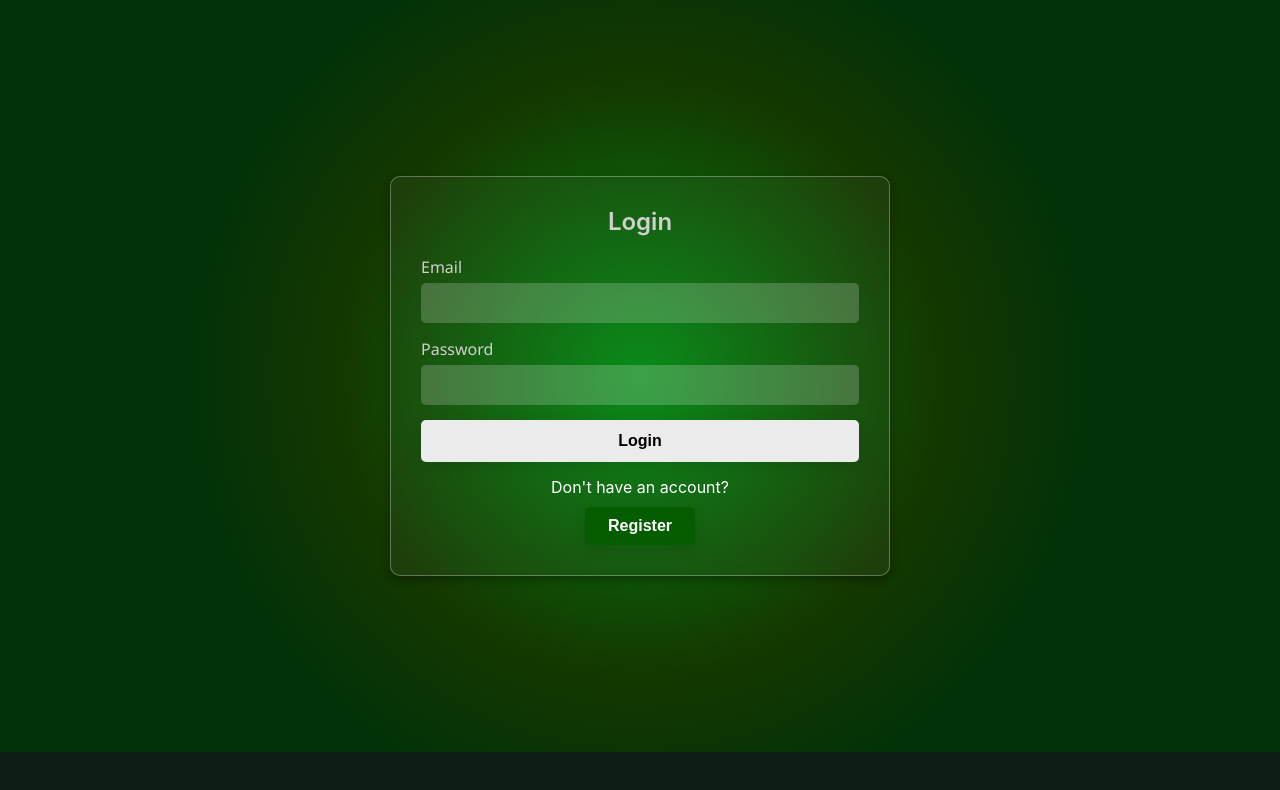
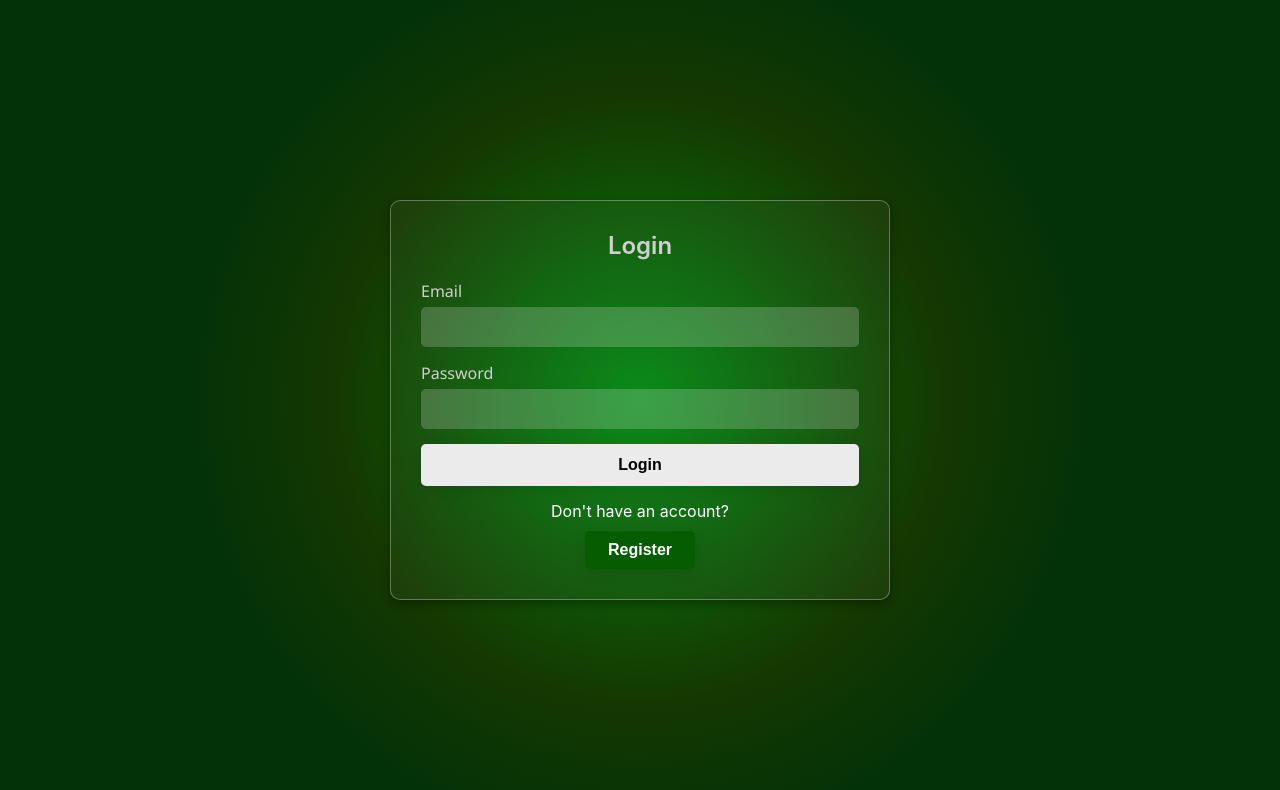
Before and after one commit to panesaranirav/Planto, a React (Vite) app in the folder PLANTO/client/: page / in a window 1280 px wide. Shown: the top 790 px of the page. Built offline with nearby package versions, Linux system fonts and the light colour scheme.

Commit message:
css update

```diff
--- a/PLANTO/client/src/Pages/Registration.css
+++ b/PLANTO/client/src/Pages/Registration.css
@@ -9,7 +9,7 @@
     background: radial-gradient(circle, rgba(1,135,17,1) 0%, rgba(21,56,1,1) 40%, rgba(3,50,8,1) 60%);
     justify-content: center;
     align-items: center;
-    height: 94vh;
+    height: 100vh;
     width: 100%;
 }
 
```
